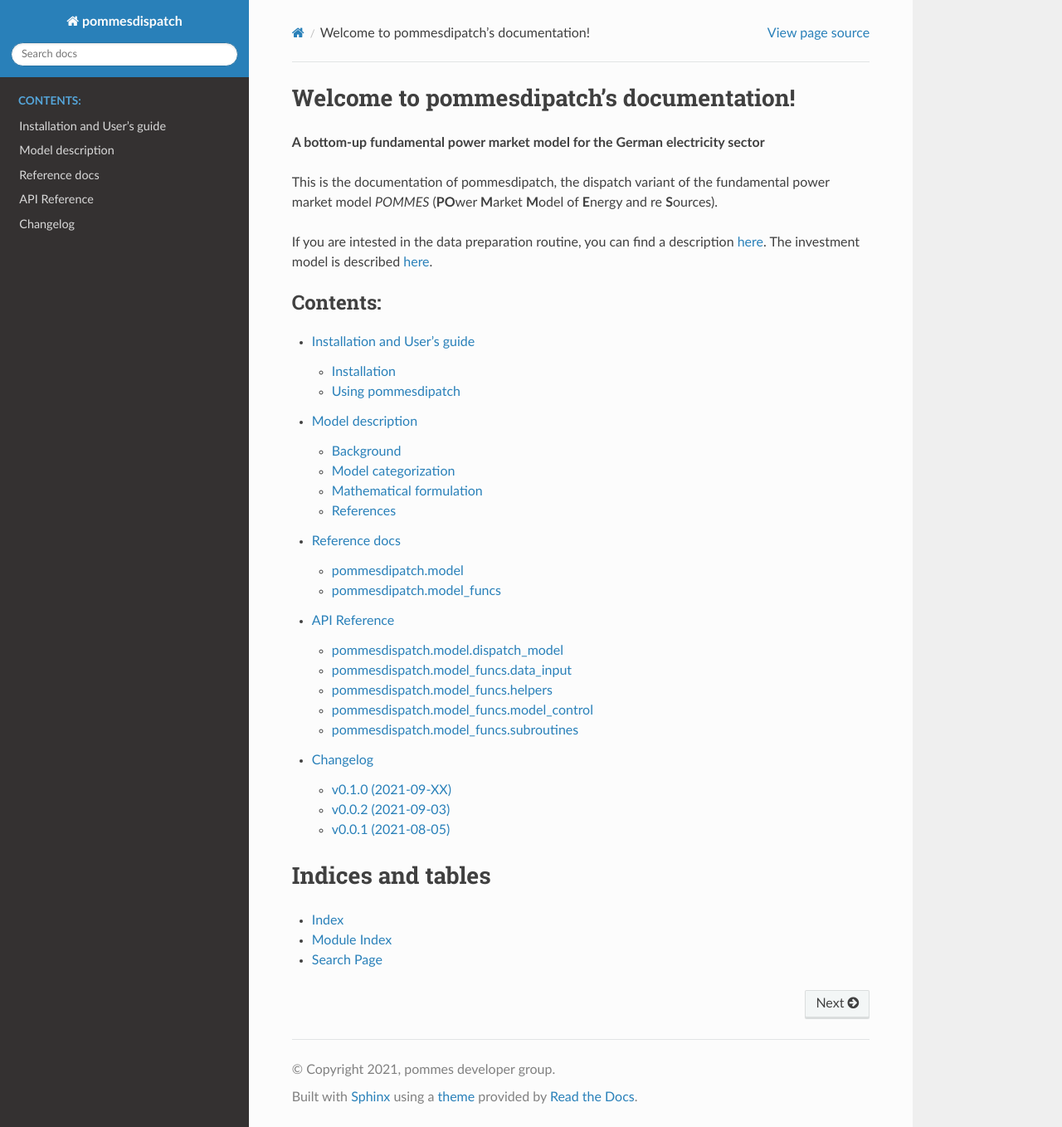
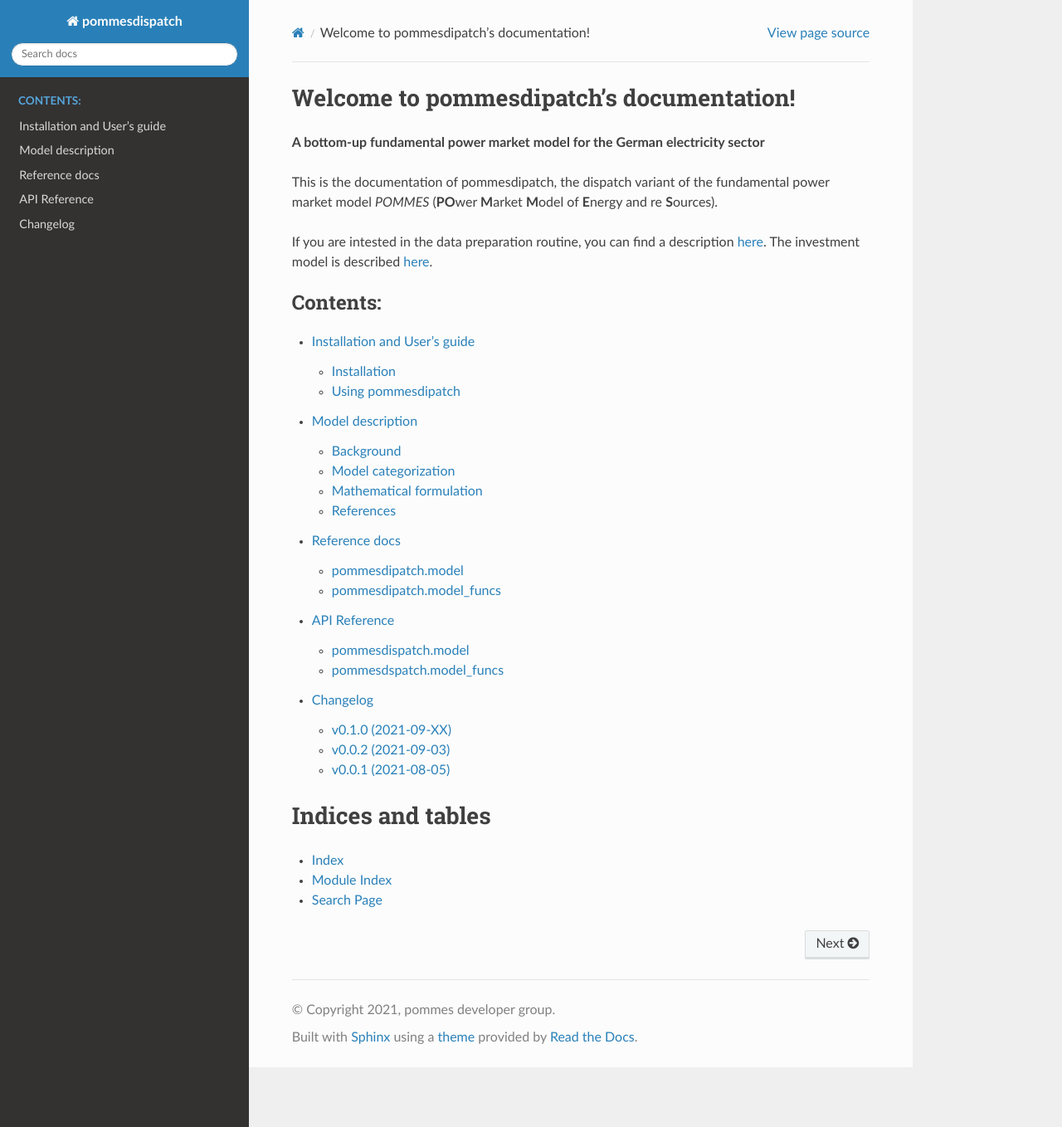
Before and after one commit to pommes-public/pommesdispatch, a Sphinx documentation site: the page built from docs/index.rst, in a window 1280 px wide and 1358 px high. Shown: the whole window at 83% size. Built offline with Sphinx 7.4.7 and the Read the Docs theme 2.0.0, drawn with Linux system fonts in a browser that asks for light colours; part of the change alters nothing that is shown.

```diff
--- a/docs/api.rst
+++ /dev/null
@@ -1,33 +0,0 @@
-API Reference
-=============
-
-pommesdispatch.model.dispatch_model
-------------------------------------
-
-.. automodule:: pommesdispatch.model.dispatch_model
-    :members:
-
-pommesdispatch.model_funcs.data_input
---------------------------------------
-
-.. automodule:: pommesdispatch.model_funcs.data_input
-    :members:
-
-pommesdispatch.model_funcs.helpers
------------------------------------
-
-.. automodule:: pommesdispatch.model_funcs.helpers
-    :members:
-
-pommesdispatch.model_funcs.model_control
------------------------------------------
-
-.. automodule:: pommesdispatch.model_funcs.model_control
-    :members:
-
-
-pommesdispatch.model_funcs.subroutines
----------------------------------------
-
-.. automodule:: pommesdispatch.model_funcs.subroutines
-    :members:
--- /dev/null
+++ b/docs/api/api.rst
@@ -0,0 +1,23 @@
+API Reference
+=============
+
+pommesdispatch.model
+--------------------
+
+.. toctree::
+   :maxdepth: 1
+   :caption: Contents:
+
+   api_dispatch_model
+
+pommesdspatch.model_funcs
+-------------------------
+
+.. toctree::
+   :maxdepth: 1
+   :caption: Contents:
+
+   api_data_input
+   api_helpers
+   api_model_control
+   api_subroutines
--- /dev/null
+++ b/docs/api/api_data_input.rst
@@ -0,0 +1,5 @@
+pommesdispatch.model_funcs.data_input
+--------------------------------------
+
+.. automodule:: pommesdispatch.model_funcs.data_input
+    :members:
--- /dev/null
+++ b/docs/api/api_dispatch_model.rst
@@ -0,0 +1,5 @@
+pommesdispatch.model.dispatch_model
+-----------------------------------
+
+.. automodule:: pommesdispatch.model.dispatch_model
+    :members:
--- /dev/null
+++ b/docs/api/api_helpers.rst
@@ -0,0 +1,5 @@
+pommesdispatch.model_funcs.helpers
+-----------------------------------
+
+.. automodule:: pommesdispatch.model_funcs.helpers
+    :members:
--- /dev/null
+++ b/docs/api/api_model_control.rst
@@ -0,0 +1,5 @@
+pommesdispatch.model_funcs.model_control
+-----------------------------------------
+
+.. automodule:: pommesdispatch.model_funcs.model_control
+    :members:
--- /dev/null
+++ b/docs/api/api_subroutines.rst
@@ -0,0 +1,5 @@
+pommesdispatch.model_funcs.subroutines
+---------------------------------------
+
+.. automodule:: pommesdispatch.model_funcs.subroutines
+    :members:
--- a/docs/index.rst
+++ b/docs/index.rst
@@ -22,7 +22,7 @@ The investment model is described
    usage
    model
    reference
-   api
+   api/api
    changelog
 
 Indices and tables
```
